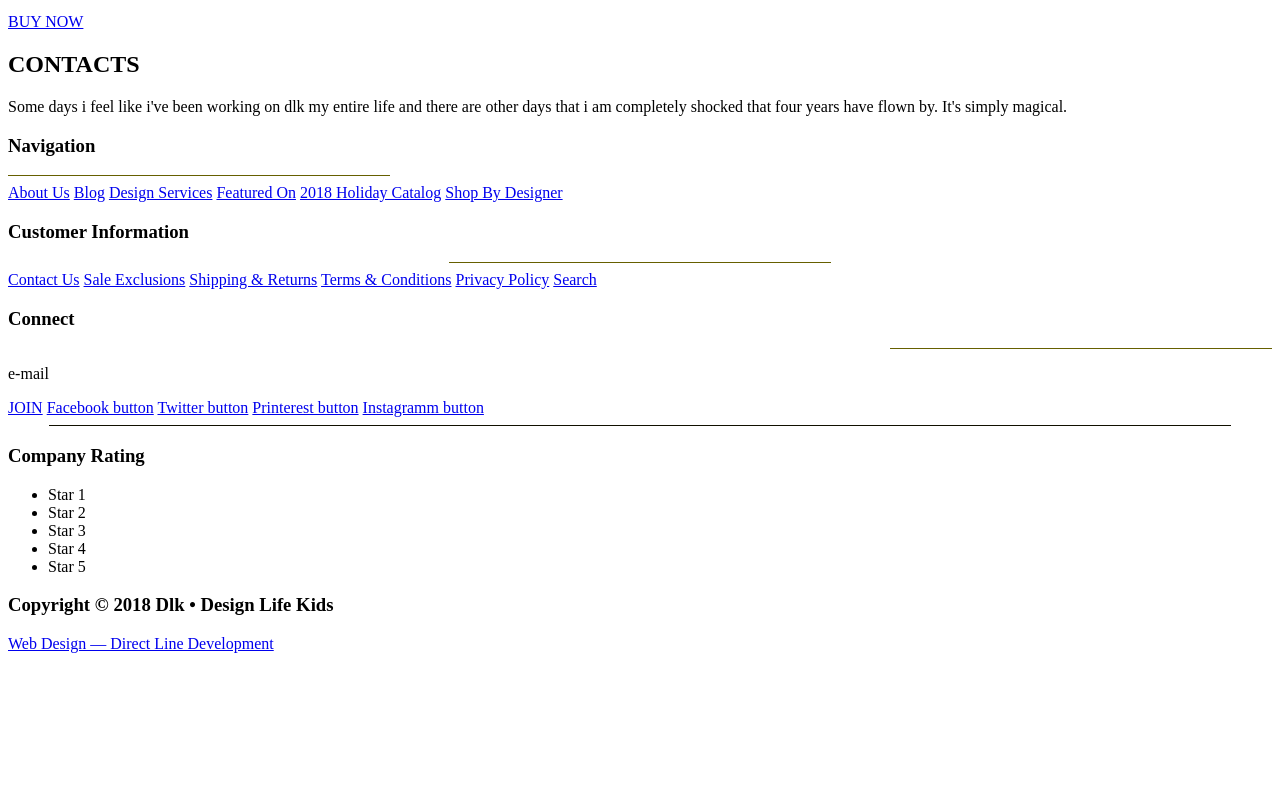
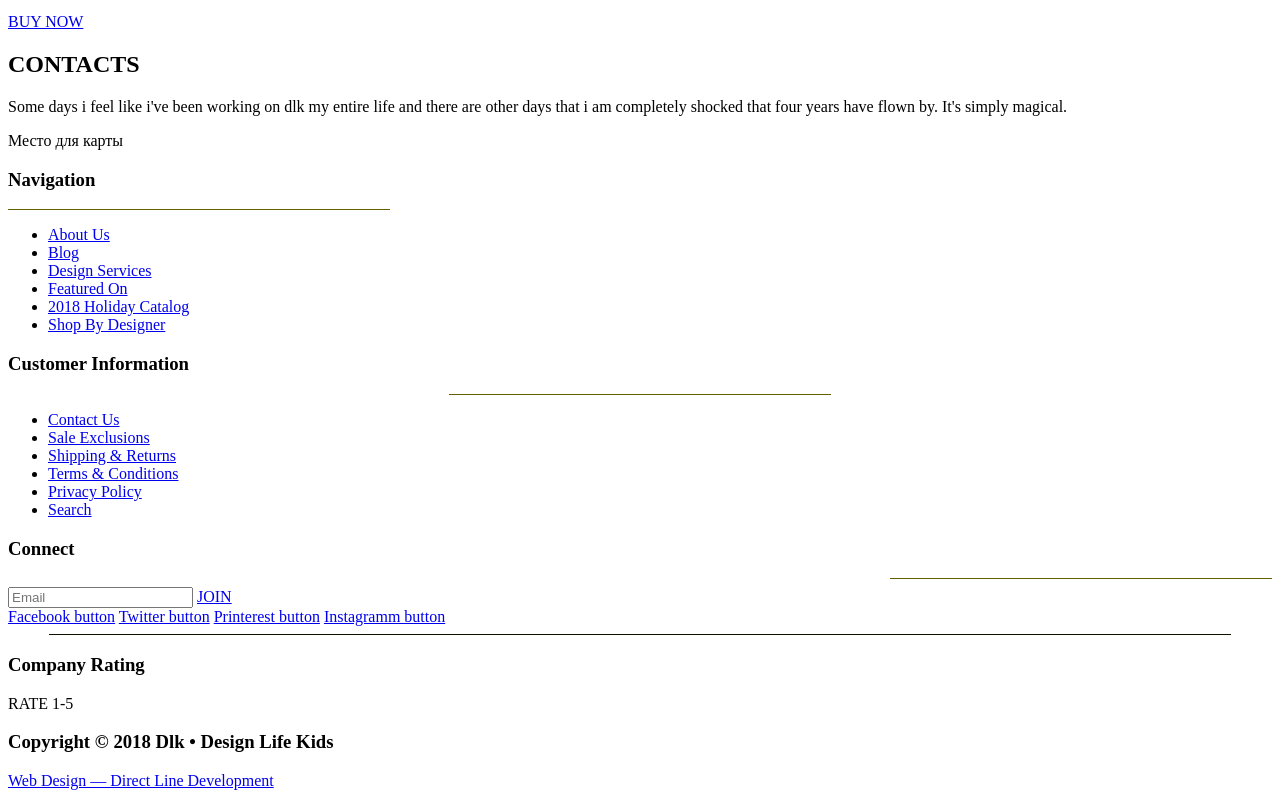
Before and after one commit to dl-academy-edu/sd-mironov-andrey-1, a plain HTML site: page index.html in a window 1280 px wide. Shown: the part 1898-2696 px from the top of the page. Before the commit the page ends 2559 px from the top, so only its background shows below. Drawn offline with Linux system fonts and the light colour scheme.

Commit message:
Update index.html

```diff
--- a/index.html
+++ b/index.html
@@ -26,7 +26,6 @@
             <button>EXPLORE NOW</button>
             <p>Free (continental) USA shipping on all orders of $100 USD or more!</p>
         </section>
-
 
         <section class="service">
             <h1>CATEGORY PRODUCTS</h1>
@@ -89,62 +88,56 @@
             </ul>
         </section>
 
-            <section class="contacts">
+        <section class="сontacts">
             <h1>Design Life Kids</h1>
             <p>About Us</p>
-                <p>Some days i feel like i've been working on dlk my entire life and there are other days that i am completely shocked that four years have flown by. It's simply magical.
-                </p>
+            <p>Some days i feel like i've been working on dlk my entire life and there are other days that i am completely shocked that four years have flown by. It's simply magical.</p>
             <a href="#" class="button">BUY NOW</a>
-
             <h1>CONTACTS</h1>
             <p>Some days i feel like i've been working on dlk my entire life and there are other days that i am completely shocked that four years have flown by. It's simply magical.</p>
-                <div id="map"></div>
+            <div id="map">Место для карты</div>
         </section>
     </main>
     <footer class="footer">
        <h3>Navigation</h3>
        <hr size="1" width="380" color="#666666, 100 %" align="left">
-       <a href="#" class="button">About Us</a>
-       <a href="#" class="button">Blog</a>
-       <a href="#" class="button">Design Services</a>
-       <a href="#" class="button">Featured On</a>
-       <a href="#" class="button">2018 Holiday Catalog</a>
-       <a href="#" class="button">Shop By Designer</a>
+       <ul>
+            <li><a href="#" class="button">About Us</a></li>
+            <li><a href="#" class="button">Blog</a></li>
+            <li><a href="#" class="button">Design Services</a></li>
+            <li><a href="#" class="button">Featured On</a></li>
+            <li><a href="#" class="button">2018 Holiday Catalog</a></li>
+            <li><a href="#" class="button">Shop By Designer</a></li>
+        </ul>
 
        <h3>Customer Information</h3>
        <hr size="1" width="380" color="#666666, 100 %" align="center">
-       <a href="#" class="button">Contact Us</a>
-       <a href="#" class="button">Sale Exclusions</a>
-       <a href="#" class="button">Shipping & Returns</a>
-       <a href="#" class="button">Terms & Conditions</a>
-       <a href="#" class="button">Privacy Policy</a>
-       <a href="#" class="button">Search</a>
+       <ul>
+           <li><a href="#" class="button">Contact Us</a></li>
+           <li><a href="#" class="button">Sale Exclusions</a></li>
+           <li><a href="#" class="button">Shipping & Returns</a></li>
+           <li><a href="#" class="button">Terms & Conditions</a></li>
+           <li><a href="#" class="button">Privacy Policy</a></li>
+           <li><a href="#" class="button">Search</a></li>
+       </ul>
 
        <h3>Connect</h3>
        <hr size="1" width="380" color="#666666, 100 %" align="right">
-       <p>e-mail</p>
+       <input type="Email" placeholder="Email">
        <a href="#" class="button">JOIN</a>
-       <a href="#" class="button">Facebook button</a>
-       <a href="#" class="button">Twitter button</a>
-       <a href="#" class="button">Printerest button</a>
-       <a href="#" class="button">Instagramm button</a>
+       <br>
+       <a href="https://facebook.com/" class="button">Facebook button</a>
+       <a href="https://twitter.com/" class="button">Twitter button</a>
+       <a href="https://www.pinterest.com" class="button">Printerest button</a>
+       <a href="https://www.instagram.com/" class="button">Instagramm button</a>
        <hr size="1" width="1180" color="#111111, 100 %">
 
        <h3>Company Rating</h3>
-       <ul>
-           <li>Star 1</li>
-           <li>Star 2</li>
-           <li>Star 3</li>
-           <li>Star 4</li>
-           <li>Star 5</li>
-       </ul>
+       <p>RATE 1-5</p>
 
        <h3>Copyright © 2018 Dlk • Design Life Kids</h3>
 
        <a href="https://directline.digital/">Web Design — Direct Line Development</a>
-
     </footer>
-
-
 </body>
 </html>
```
Lines whose indentation alone changed are shown as unchanged.
